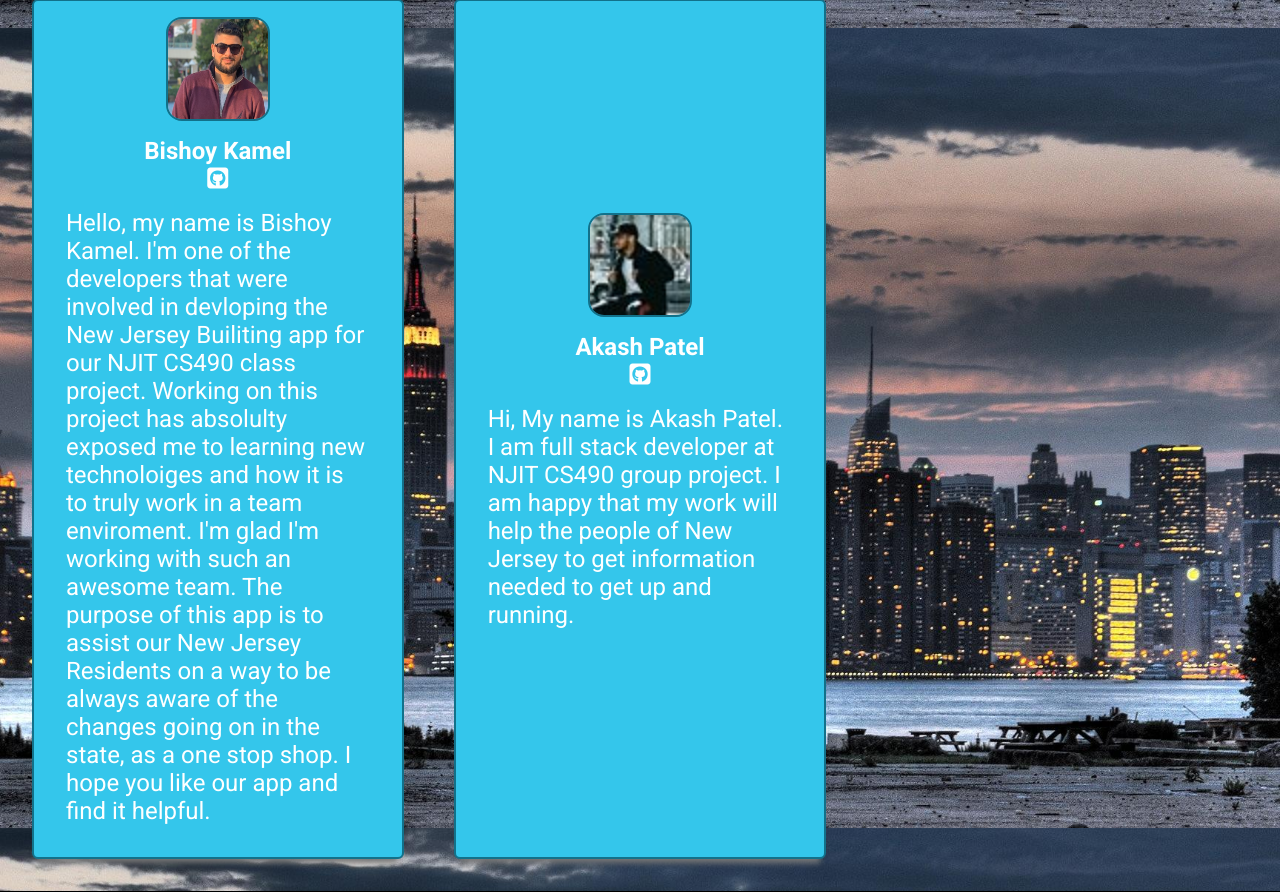
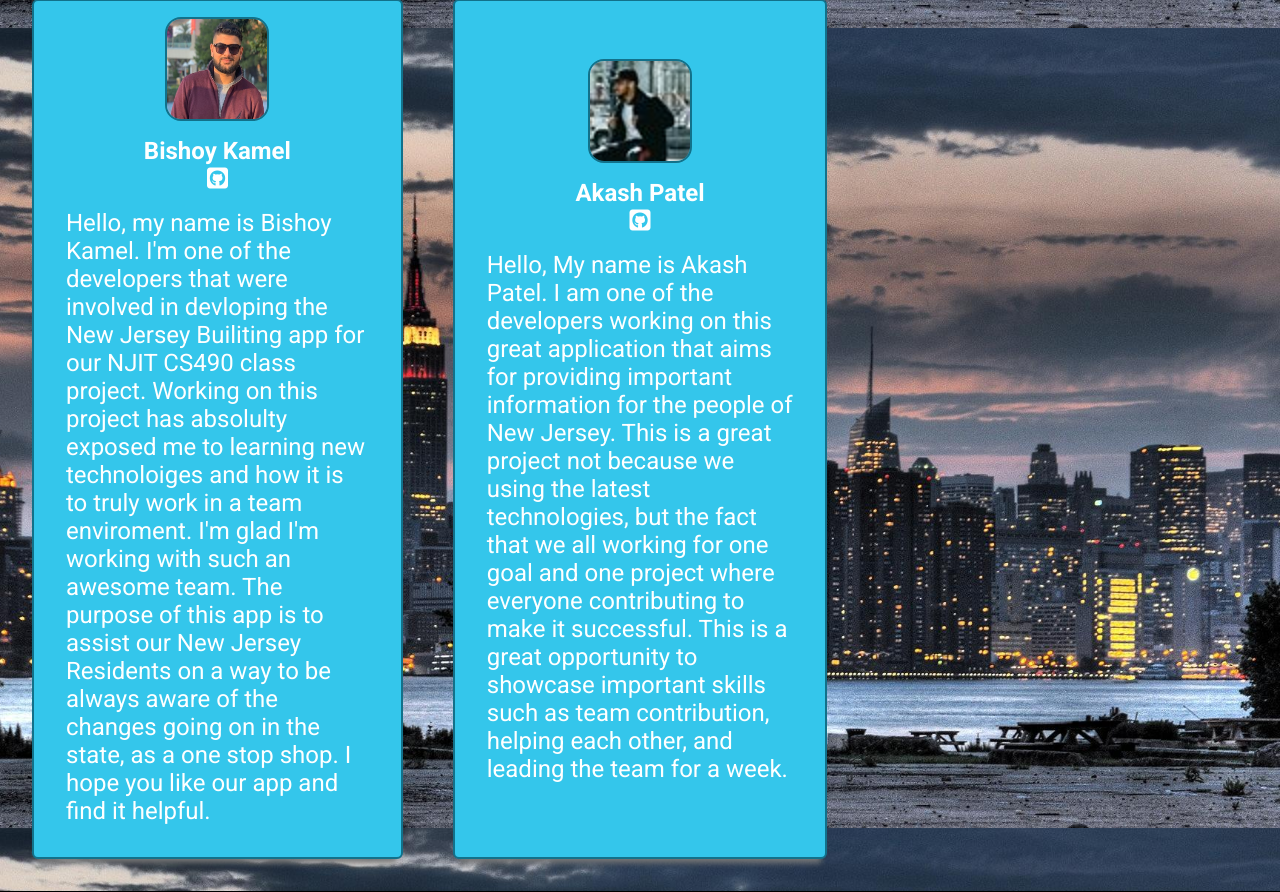
Before and after one commit to cs490-001-group8/project3-group8-sprint2, a Flask app: page /landing_page in a window 1280 px wide. Shown: the part 1572-2464 px from the top of the page. Run offline with Flask 2, Linux system fonts and the light colour scheme; some libraries are stand-ins or nearby versions.

Commit message:
Edit my Bio Information and two line in styles.css change to enhance styling

```diff
--- a/static/styles.css
+++ b/static/styles.css
@@ -253,7 +253,7 @@ body {
   justify-content: space-around;
   align-items: center;
   width: auto;
-  height: 8%;
+  height: 10vh;
   background: #F0FFFF;
 }
 .first-page .button {
@@ -346,7 +346,7 @@ body {
   transition: all .3s ease-in-out;
 }
 .team-member:hover{
-  transform: scale(1.1);
+  transform: scale(1.05);
 }
 .team-member h4{
   margin-top: 1rem;
--- a/templates/landing_page.html
+++ b/templates/landing_page.html
@@ -89,8 +89,11 @@
                     <h4>Akash Patel</h4>
                     <a href="https://github.com/akashpatel2699"><i class="fab fa-github-square"></i></a>
                     <p>
-                        Hi, My name is Akash Patel. I am full stack developer at NJIT CS490 group project. I am happy
-                        that my work will help the people of New Jersey to get information needed to get up and running.
+                        Hello, My name is Akash Patel. I am one of the developers working on this great application that aims
+                        for providing important information for the people of New Jersey. This is a great project not because
+                        we using the latest technologies, but the fact that we all working for one goal and one project where
+                        everyone contributing to make it successful. This is a great opportunity to showcase important skills
+                        such as team contribution, helping each other, and leading the team for a week.
                     </p>
                 </div>
             </div>
```
